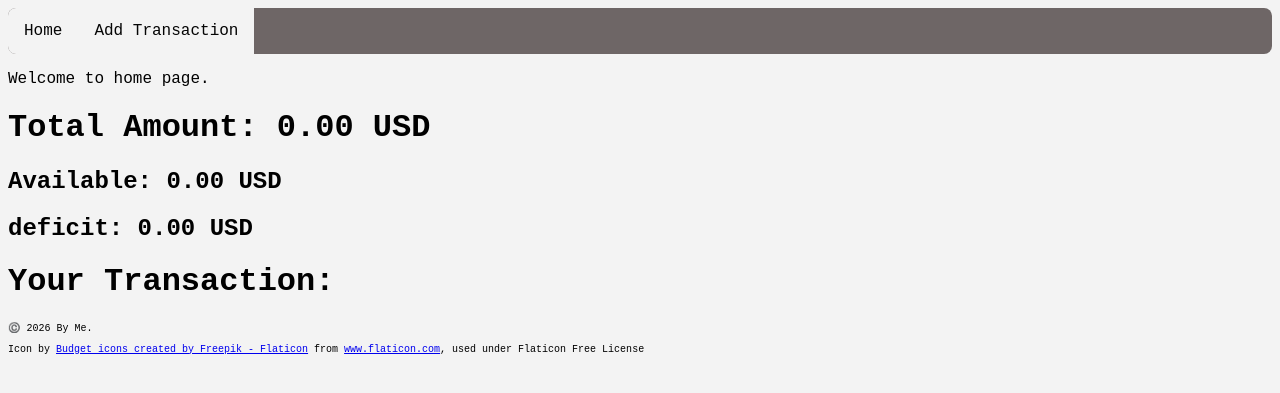
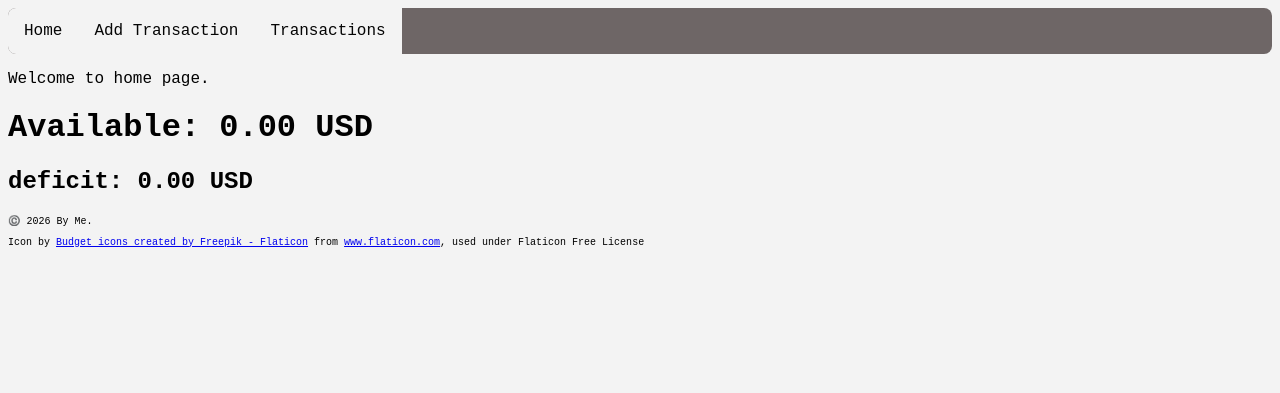
Before and after one commit to Daniel-7733/MyFinanceMap, a Flask app: page / in a window 1280 px wide. Shown: the top 393 px of the page. Run offline with Flask 3, Linux system fonts and the light colour scheme.

Commit message:
Complete transactions.html. Show the data from db in transactions.html and move and make functions

```diff
--- a/app/routes.py
+++ b/app/routes.py
@@ -10,14 +10,13 @@ from flask import Blueprint, render_template, request, redirect, url_for, Respon
 from decimal import Decimal, InvalidOperation
 from datetime import date, datetime
 from .models import Transaction, db
-from .services.budgeting import available_balance, deficit_amount
-from .services.summary import get_balance
-
-
-MAIN_CURRENCY: str = "USD"  # later: load from user settings / config
+from .services.summary import get_finance_overview
 
 
 main: Blueprint = Blueprint("main", __name__)
+
+
+MAIN_CURRENCY: str = "USD"  # TODO: (later) load from user settings / config
 
 
 
@@ -34,24 +33,18 @@ def home() -> str:
     """
     :return: home page
     """
-    transactions: list[Transaction] = Transaction.query.order_by(Transaction.id.desc()).all()
-    balance: Decimal = get_balance(transactions)
 
-    available: Decimal = available_balance(balance)
-    deficit: Decimal = deficit_amount(balance)
-    currency: str = "USD"
+    transactions, balance, available, deficit = get_finance_overview()
+
     return render_template(
         "index.html",
-        balance=f"{balance:,.2f}", # TODO: Currency will be user main currency; the main currency that everything is change to it
         available=f"{available:,.2f}",
         deficit=f"{deficit:,.2f}",
-        currency=currency,
-        transactions=transactions
+        currency=MAIN_CURRENCY,
     )
 
 
-
-@main.route("/transactions", methods=["GET", "POST"])
+@main.route("/transactions-add", methods=["GET", "POST"])
 def add_transaction() -> Response | str:
     if request.method == "POST":
         # --- amount ---
@@ -132,6 +125,19 @@ def add_transaction() -> Response | str:
 
         db.session.add(transaction)
         db.session.commit()
-        return redirect(url_for("main.home"))
+        return redirect(url_for("main.show_transactions"))
 
     return render_template("add_transaction.html")
+
+
+@main.route("/transactions")
+def show_transactions() -> str:
+
+    transactions, balance, available, deficit = get_finance_overview()
+
+    return render_template(
+        "transactions.html",
+        available=f"{available:,.2f}",
+        deficit=f"{deficit:,.2f}",
+        currency=MAIN_CURRENCY,
+        transactions=transactions)
--- a/app/services/budgeting.py
+++ b/app/services/budgeting.py
@@ -18,6 +18,13 @@ def total_income(incomes: list[Decimal]) -> Decimal:
     Safe even if the list is empty.
     """
     return sum(incomes, Decimal("0"))
+
+def total_expense(expenses: list[Decimal]) -> Decimal: # This is duplicate and I might delete it in future
+    """
+    Calculate total expense from a list of Decimal values.
+    Safe even if the list is empty.
+    """
+    return sum(expenses, Decimal("0"))
 
 
 def calculate_balance(incomes: list[Decimal], expenses: list[Decimal]) -> Decimal:
--- a/app/services/summary.py
+++ b/app/services/summary.py
@@ -1,6 +1,8 @@
 from decimal import Decimal
 from .budgeting import calculate_balance
 from ..utils import split_amounts_by_type
+from ..models import Transaction
+from .budgeting import available_balance, deficit_amount
 
 
 def get_balance(transactions) -> Decimal:
@@ -13,3 +15,11 @@ def get_balance(transactions) -> Decimal:
     """
     incomes, expenses = split_amounts_by_type(transactions)
     return calculate_balance(incomes, expenses)
+
+
+def get_finance_overview() -> tuple[list[Transaction], Decimal, Decimal, Decimal]:
+    transactions: list[Transaction] = Transaction.query.order_by(Transaction.id.desc()).all()
+    balance: Decimal = get_balance(transactions)
+    available: Decimal = available_balance(balance)
+    deficit: Decimal = deficit_amount(balance)
+    return transactions, balance, available, deficit
--- a/app/templates/base.html
+++ b/app/templates/base.html
@@ -30,9 +30,13 @@
           <li class="nav-item">
             <a href="{{ url_for('main.home') }}">Home</a>
 
+          <!-- add transactions page -->
+          <li class="nav-item">
+            <a href="{{ url_for('main.add_transaction') }}">Add Transaction</a>
+
           <!-- transactions page -->
           <li class="nav-item">
-            <a href="{{ url_for('main.add_transaction') }}">Add Transaction</a>
+          <a href="{{ url_for('main.show_transactions') }}">Transactions</a>
 
           </li>
         </ul>
--- a/app/templates/index.html
+++ b/app/templates/index.html
@@ -2,40 +2,8 @@
 {% block title %}My Finance Map{% endblock %}
 {% block content %}
 
-    <p>
-        Welcome to home page.
-    </p>
-
-    <h1>
-        Total Amount: {{ balance }} {{ currency }}
-    </h1>
-
-    <h2>
-        Available: {{ available }} {{ currency }}
-    </h2>
-
-    <h2>
-        deficit: {{ deficit }} {{ currency }}
-    </h2>
-
-
-    <h1>
-        Your Transaction:
-    </h1>
-        {% for transaction in transactions %}
-        <p>
-            <lu>
-                <li>
-                    ID: {{ transaction.id }}
-                    - Type: {{ transaction.txn_type }}
-                    - Amount: {{ transaction.amount }}
-                    - Currency: {{ transaction.currency }}
-                    - Category: {{ transaction.category }}
-                    - Date of Paid: {{ transaction.date_paid }}
-                    - Period Month: {{ transaction.period_month }}
-                </li> </b>
-            </lu>
-        </p>
-        {% endfor %}
+    <p>Welcome to home page.</p>
+    <h1>Available: {{ available }} {{ currency }}</h1>
+    <h2>deficit: {{ deficit }} {{ currency }}</h2>
 
 {% endblock %}
```
Also changed, not shown: app/templates/transactions.html (added, +41 -0 lines).
